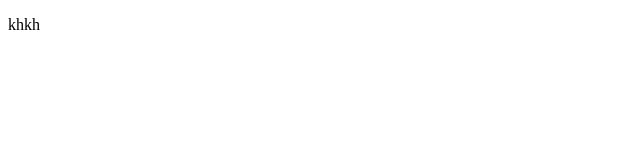
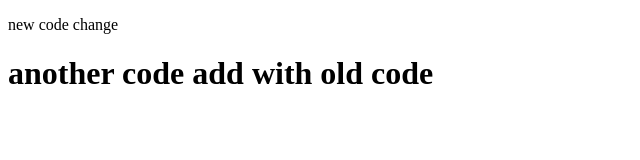
Before and after one commit to AbdulHannanBabor/my-second-repo, a plain HTML site: page index.html in a window 1280 px wide. Shown: the whole page, without its empty margins (0-640 px from the left). Drawn offline with Linux system fonts and the light colour scheme.

Commit message:
added header

```diff
--- a/index.html
+++ b/index.html
@@ -7,6 +7,7 @@
     <title>My second repo</title>
 </head>
 <body>
-    <p>khkh</p>
+    <p>new code change </p>
+    <h1>another code add with old code</h1>
 </body>
 </html>
```
